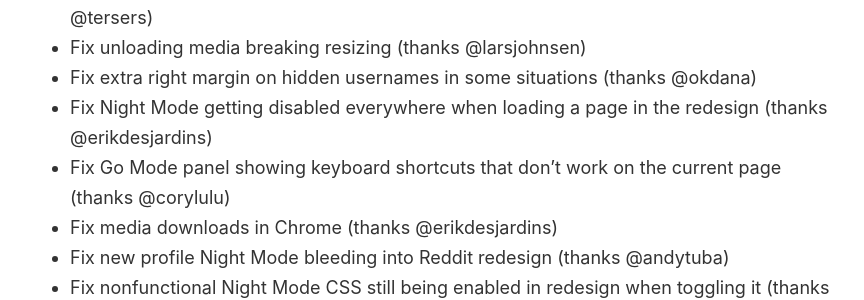
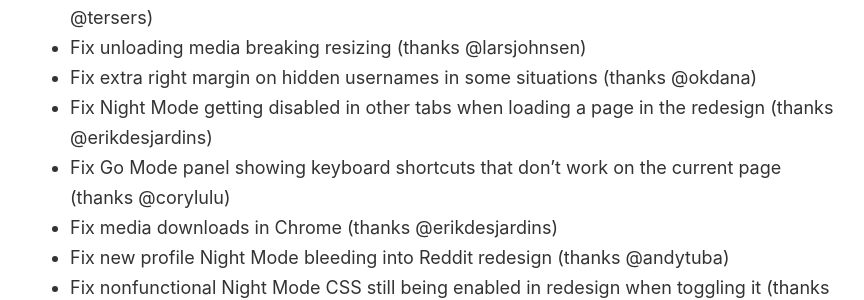
Before and after one commit to Reddit-Enhancement-Suite/Reddit-Enhancement-Suite.github.io, a Jekyll site: the page built from _posts/2018-05-02-5120.md, in a window 1280 px wide and 900 px high, scrolled down 1098 px. Shown: the part 163-463 px from the top of the window, without its empty margins (208-1072 px from the left). Built offline with Jekyll 4.4.1, drawn with Linux system fonts in a browser that asks for light colours.

Commit message:
night mode disabled "everywhere" -> "in other tabs"

```diff
--- a/_posts/2018-05-02-5120.md
+++ b/_posts/2018-05-02-5120.md
@@ -36,7 +36,7 @@ tags:
 - Fix [l+c] Single Click Opener button opening duplicate tabs for i.redd.it images (thanks @tersers)
 - Fix unloading media breaking resizing (thanks @larsjohnsen)
 - Fix extra right margin on hidden usernames in some situations (thanks @okdana)
-- Fix Night Mode getting disabled everywhere when loading a page in the redesign (thanks @erikdesjardins)
+- Fix Night Mode getting disabled in other tabs when loading a page in the redesign (thanks @erikdesjardins)
 - Fix Go Mode panel showing keyboard shortcuts that don't work on the current page (thanks @corylulu)
 - Fix media downloads in Chrome (thanks @erikdesjardins)
 - Fix new profile Night Mode bleeding into Reddit redesign (thanks @andytuba)
```
